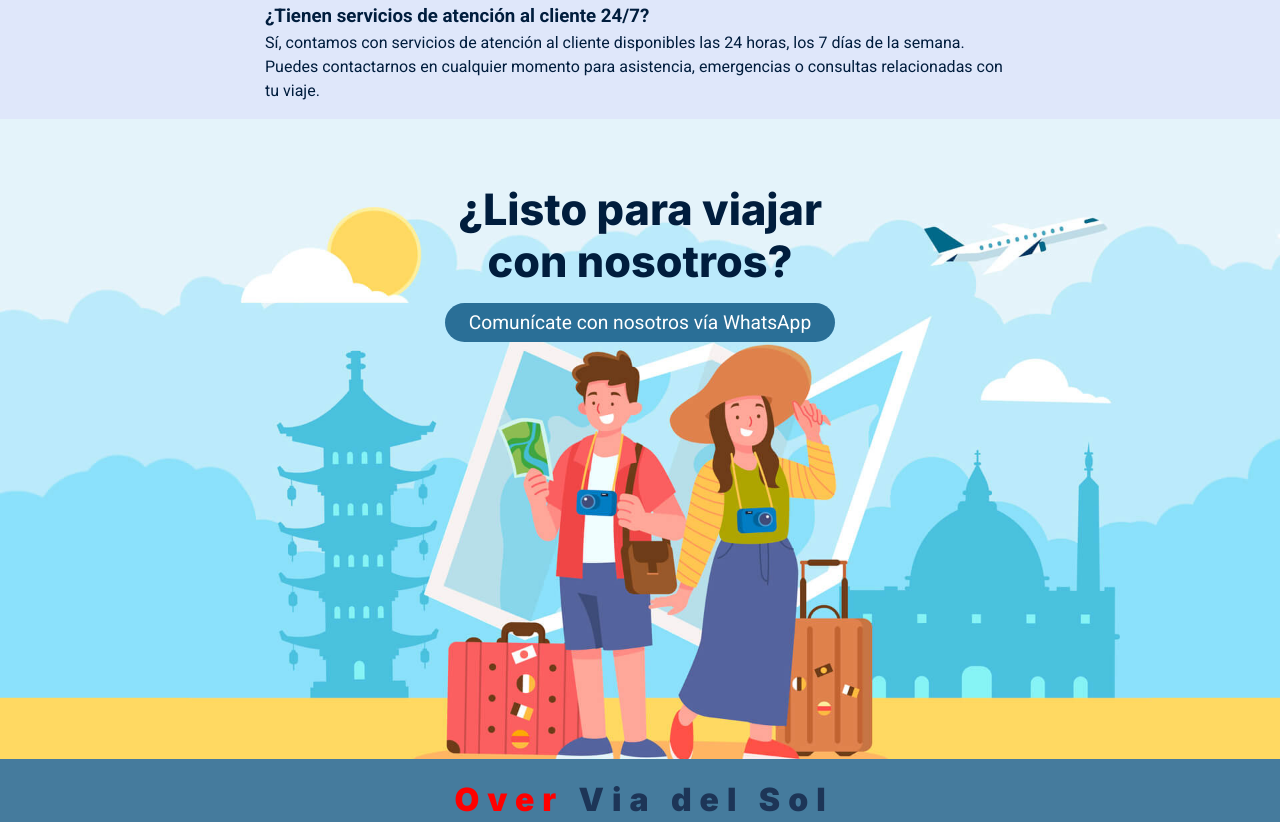
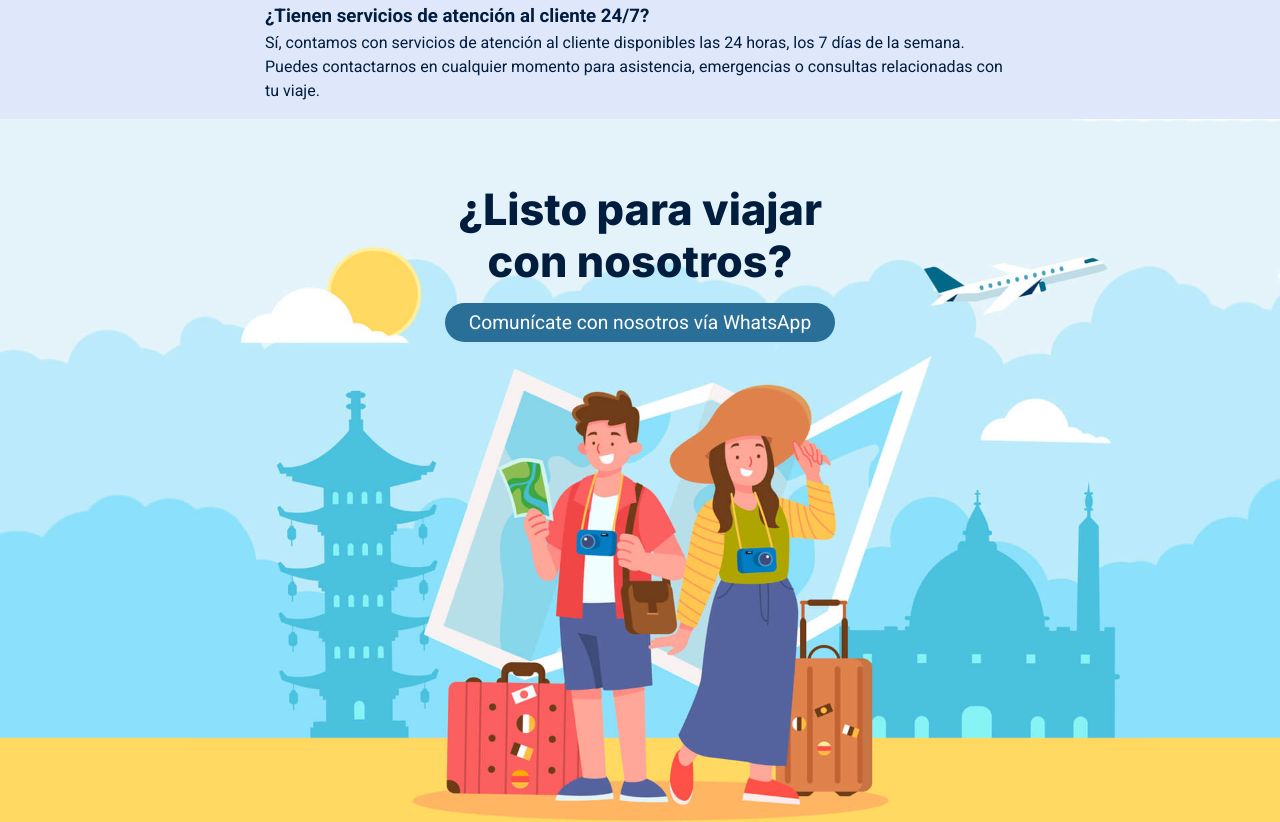
Before and after one commit to JavierCarrasco08/over-via-del-sol-javi, a website built with Vite: page index.html in a window 1280 px wide. Shown: the part 5441-6263 px from the top of the page. Built offline with nearby package versions, Linux system fonts and the light colour scheme; files whose address does not match are found by name.

Commit message:
change: Editando el tamaño del .contact

```diff
--- a/src/style.css
+++ b/src/style.css
@@ -477,7 +477,8 @@ body {
 
 .contact {
   width: 100%;
-  min-height: 80vh;
+  min-height: 90vh;
+  max-height: 1300px;
   background-image: url('./assets/image-two.jpg');
   background-size: cover;
   background-position: center;
```
